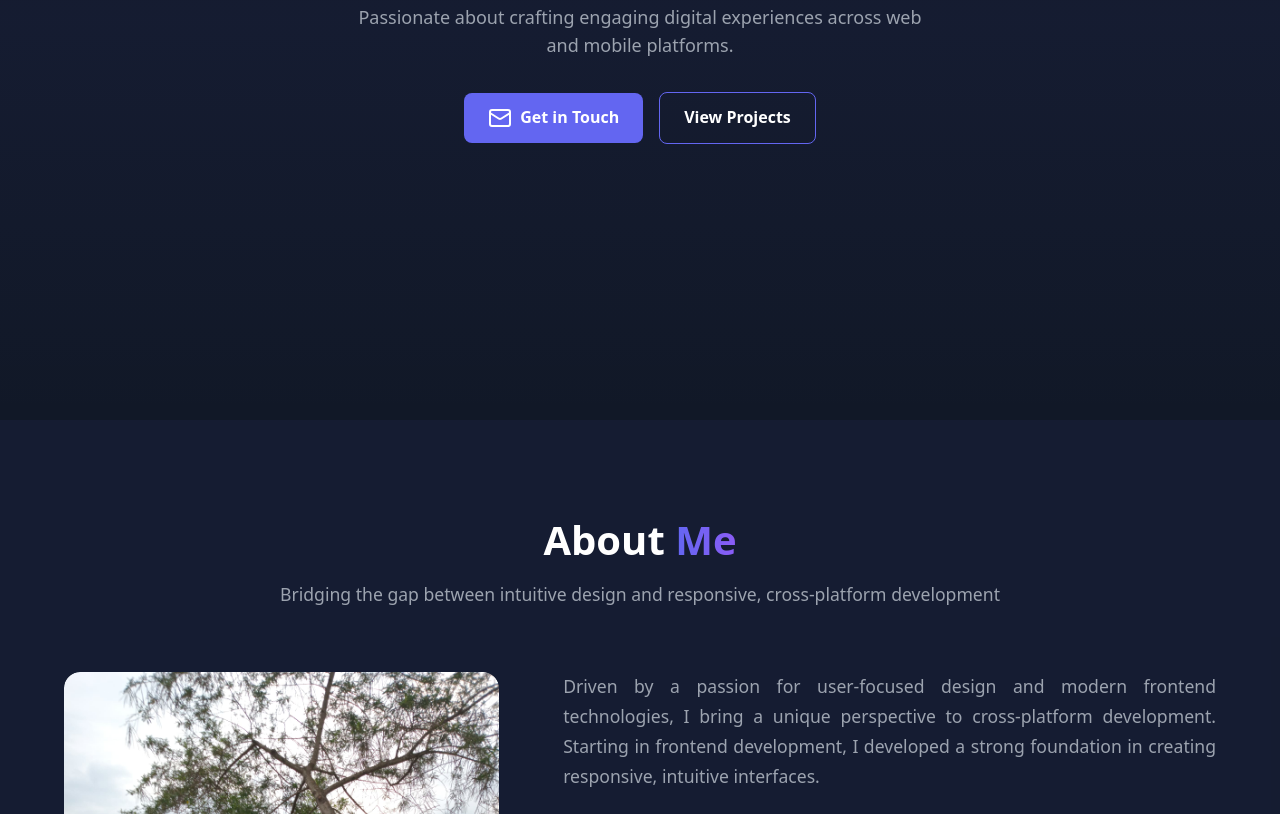
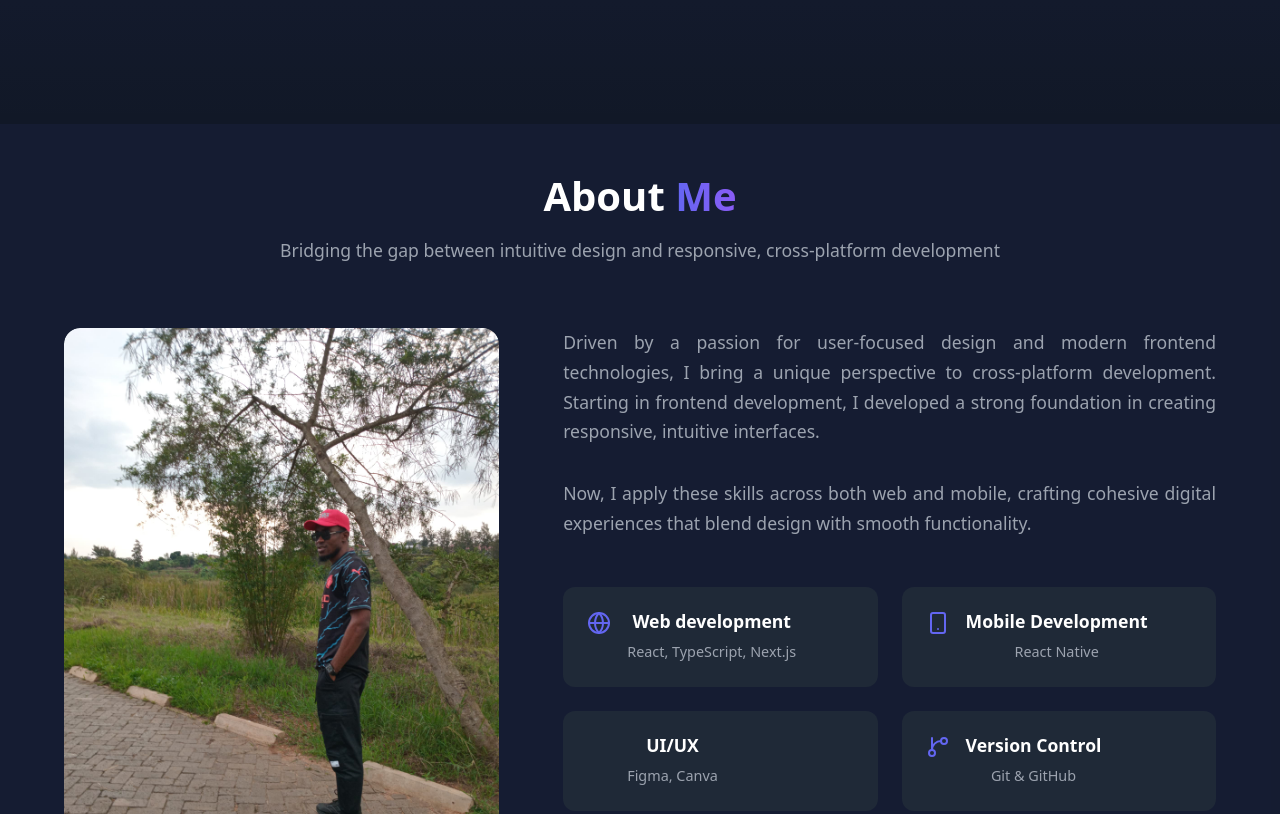
Before and after one commit to d-k0de/My_Portfolio, a plain HTML site: page index.html in a window 1280 px wide. Shown: the part 380-1194 px from the top of the page. Drawn offline with nearby package versions, Linux system fonts and the light colour scheme.

Commit message:
update on css

```diff
--- a/styles.css
+++ b/styles.css
@@ -120,13 +120,13 @@ h1, h2, h3 {
 
 /* Hero Section */
 .hero {
-    min-height: 100vh;
     display: flex;
     align-items: center;
     justify-content: center;
     position: relative;
     padding: 5rem 0;
     overflow: hidden;
+    margin-bottom: 0;
 }
 
 .hero::before {
@@ -279,7 +279,7 @@ nav a:hover {
 
 /* About Section Styles */
 .about {
-    padding: 6rem 0;
+    padding: 3rem 0;
     background-color: rgba(99, 102, 241, 0.05);
 
 }
```
